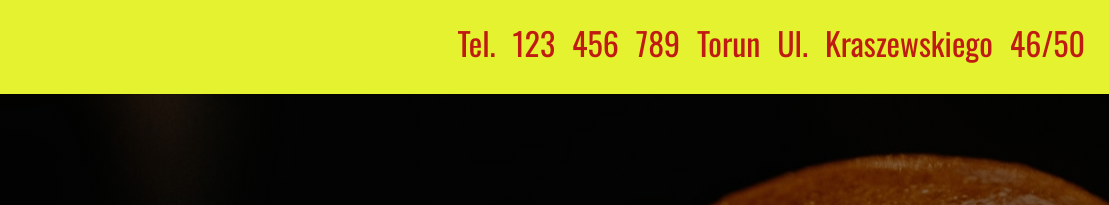
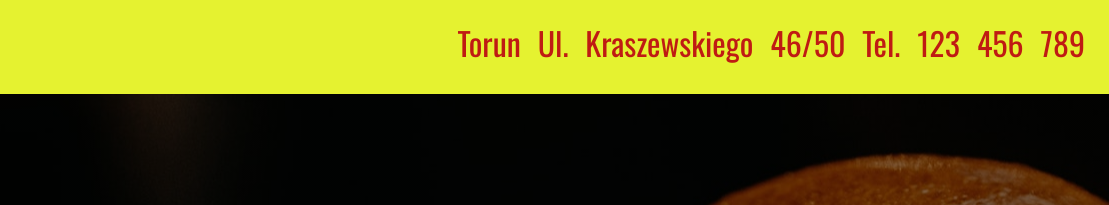
Before and after one commit to PreisM/BurgerRestaurant, a plain HTML site: page index.html in a window 1280 px wide. Shown: the top 205 px of the page, 171-1280 px from the left. Drawn offline with nearby package versions, Linux system fonts and the light colour scheme.

Commit message:
Update index.html

```diff
--- a/index.html
+++ b/index.html
@@ -4,7 +4,7 @@
 <head>
     <meta charset="UTF-8">
     <meta name="viewport" content="width=device-width, initial-scale=1.0">
-    <meta http-equiv="X-UA-Compatible" content="ie=edge">
+    <meta http-equiv="X-UA-Compatible" content="IE=edge,chrome=1">
     <title>Burger Max</title>
     <link rel="stylesheet" href="css/bootstrap.min.css">
     <link rel="stylesheet" href="css/main.css">
@@ -23,7 +23,7 @@
                     <a href="#" class="mr-2 primary-color"><i class="fab fa-instagram fa-2x"></i></a>
                     <a href="#" class="mr-2 primary-color"><i class="fab fa-youtube fa-2x"></i></a>
                 </div>
-                <h2 class="primary-color p-2 text-capitalize">Tel. 123 456 789 Torun ul. Kraszewskiego 46/50</h2>
+                <h2 class="primary-color p-2 text-capitalize">Torun ul. Kraszewskiego 46/50 Tel. 123 456 789</h2>
             </div>
         </div>
     </div>
```
